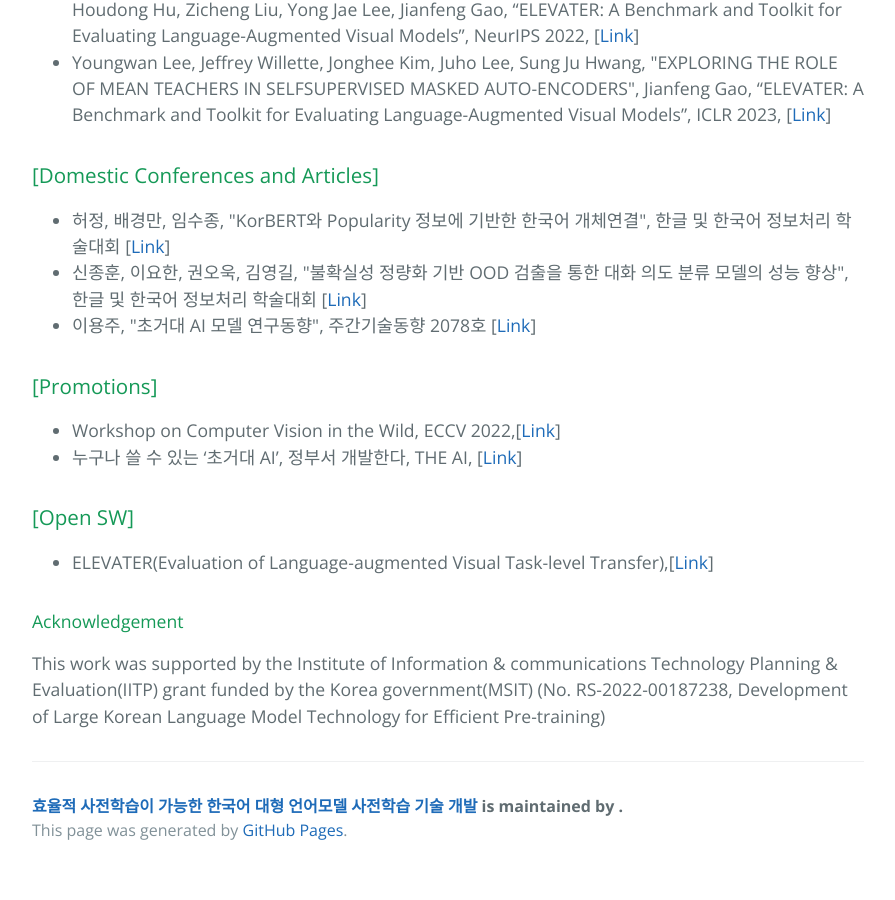
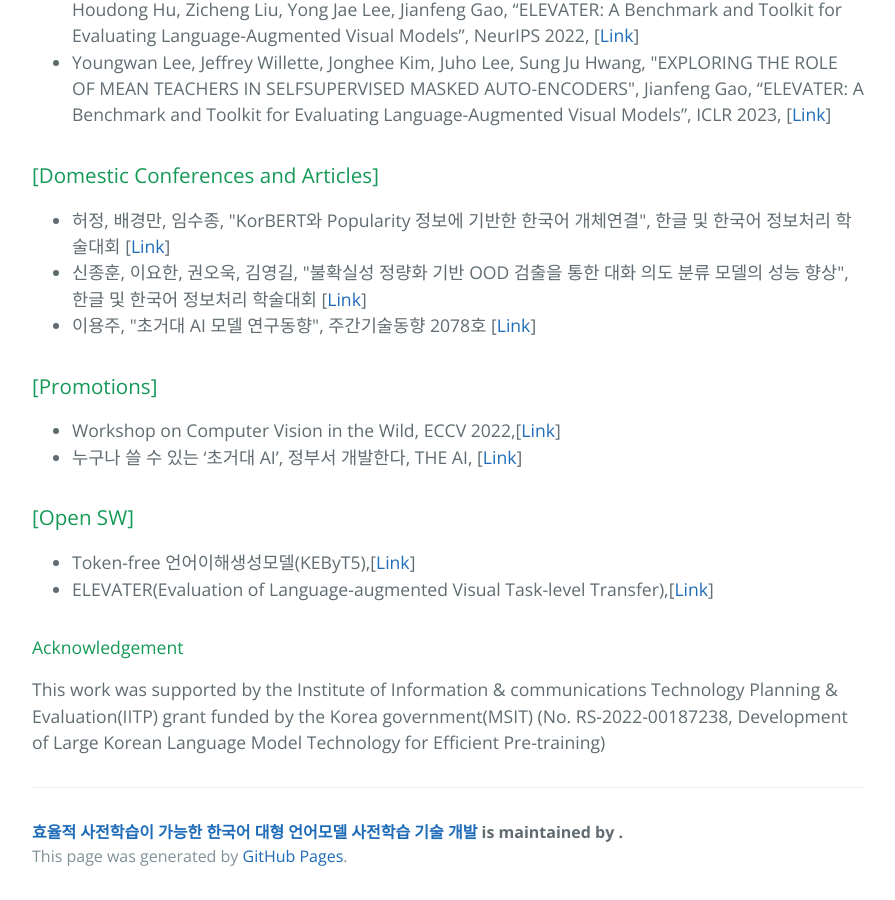
Before and after one commit to etri-crossmodal/etri-crossmodal.github.io, a Jekyll site: the page built from index.html, in a window 1280 px wide and 900 px high, scrolled down 2166 px. Shown: the whole window, without its empty margins (192-1087 px from the left). Built offline with Jekyll 4.4.1, drawn with Linux system fonts in a browser that asks for light colours; before the commit the page ends 3040 px from its top, so only the background shows below that.

Commit message:
Update index.html

```diff
--- a/index.html
+++ b/index.html
@@ -49,8 +49,11 @@ title: {{ site.name }}
   </ul>
   <h3>[Open SW] </h3>
   <ul>
+    <li> Token-free 언어이해생성모델(KEByT5),[<a href="https://huggingface.co/etri-lirs/">Link</a>]</li>
     <li> ELEVATER(Evaluation of Language-augmented Visual Task-level Transfer),[<a href="https://computer-vision-in-the-wild.github.io/ELEVATER/">Link</a>]</li>
-  </ul>
+
+
+</ul>
 
 <h4>Acknowledgement </h4>
 This work was supported by the Institute of Information & communications Technology Planning & Evaluation(IITP)
```
